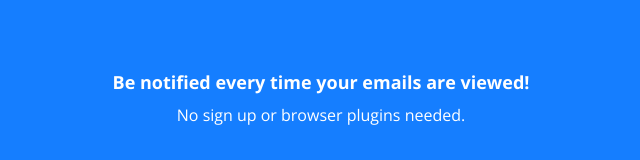
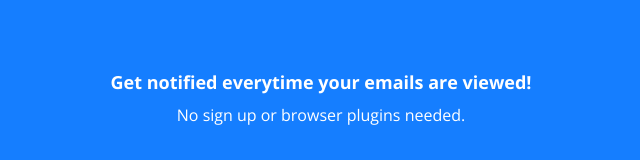
Before and after one commit to FusRoDah061/email-read-confirmation, a React (Create React App) app in the folder packages/frontend/: page / in a window 1280 px wide. Shown: the part 195-355 px from the top of the page, without its empty margins (319-959 px from the left). Built offline with nearby package versions, Linux system fonts and the light colour scheme; no server answers.

Commit message:
fix: Grammar

```diff
--- a/packages/frontend/src/pages/Home/index.tsx
+++ b/packages/frontend/src/pages/Home/index.tsx
@@ -155,7 +155,7 @@ const Home: React.FC = () => {
     <Container>
       <Jumbotron>
         <h1>Email Read Notification</h1>
-        <h2>Be notified every time your emails are viewed!</h2>
+        <h2>Get notified everytime your emails are viewed!</h2>
         <h3>No sign up or browser plugins needed.</h3>
 
         <img src={mailIcon} alt="Mail icon" />
```
